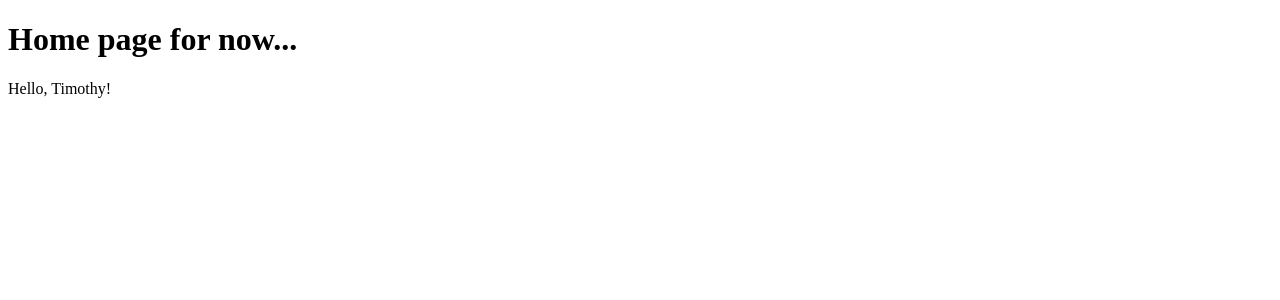
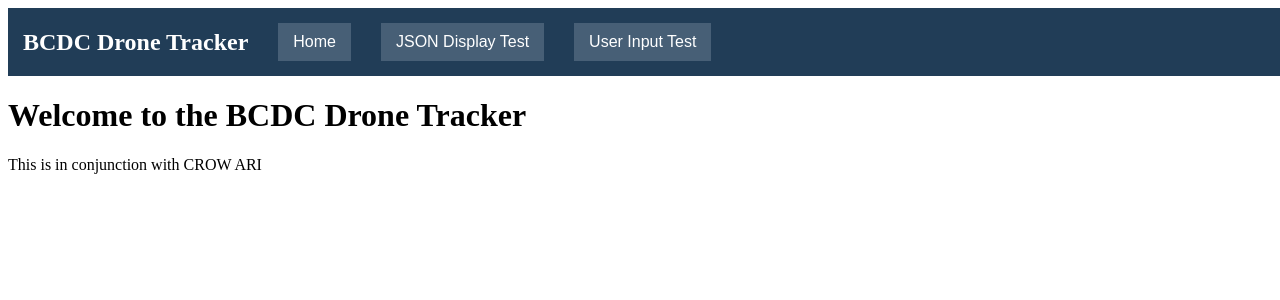
Before and after one commit to ashtontheanalyst/BasicFlask, a Flask app: page / in a window 1280 px wide. Shown: the top 300 px of the page. Run offline with Flask 3, Linux system fonts and the light colour scheme.

Commit message:
Updated index.html
This added the header bar

```diff
--- a/templates/index.html
+++ b/templates/index.html
@@ -3,25 +3,57 @@
 <head>
     <meta charset="UTF-8">
     <meta name="viewport" content="width=device-width, initial-scale=1.0">
-    <title>Home</title>
+    <title>{% block title %}BCDC Drone Tracker{% endblock %}</title>
+    <style>
+        /* Basic styling for the header */
+        .header {
+            background-color: #213D57;
+            padding: 15px;
+            display: flex;
+            justify-content: flex-start; /* Aligns content to the right */
+            align-items: center;
+            width: 100%;
+        }
+
+        .nav-title {
+            color: white;
+            font-size: 24px;
+            font-weight: bold;
+            margin-right: 15px; /* Space between title and buttons */
+        }
+
+        .header button {
+            background-color: #475F76;
+            color: white;
+            border: none;
+            padding: 10px 15px;
+            margin: 0 15px;
+            cursor: pointer;
+            font-size: 16px;
+        }
+
+        .header button:hover {
+            background-color: #C6D1D8;
+        }
+    </style>
 </head>
 <body>
-    <!-- Basic webpage setup -->
-    <!-- The block (called 'content' below) allows us to make another page exactly
-    the same as this one, but change the content shown,
-    saves us time not having to make a ton of different pages individually -->
+
+    <!-- Header Navigation Bar -->
+    <div class="header">
+        <div class="nav-title">BCDC Drone Tracker</div>  <!-- Title on the right side -->
+        <button onclick="location.href='/'">Home</button>
+        <button onclick="location.href='/data'">JSON Display Test</button>
+        <button onclick="location.href='/inputting'">User Input Test</button>
+    </div>
+
+    <!-- Page-Specific Content -->
     <div>
         {% block content %}
-        <h1>Home page for now...</h1>
-        <p>Hello, {{name}}!</p>
+            <h1>Welcome to the BCDC Drone Tracker</h1>
+            <p>This is in conjunction with CROW ARI</p>
         {% endblock %}
     </div>
 
-    <!-- This is how to implement java script files onto your web page: -->
-    <!-- It's pulling the index.js file from our static folder -->
-    <script
-        type="text/javascript"
-        src="{{url_for('static', filename='index.js')}}"
-    ></script>
 </body>
 </html>
```
